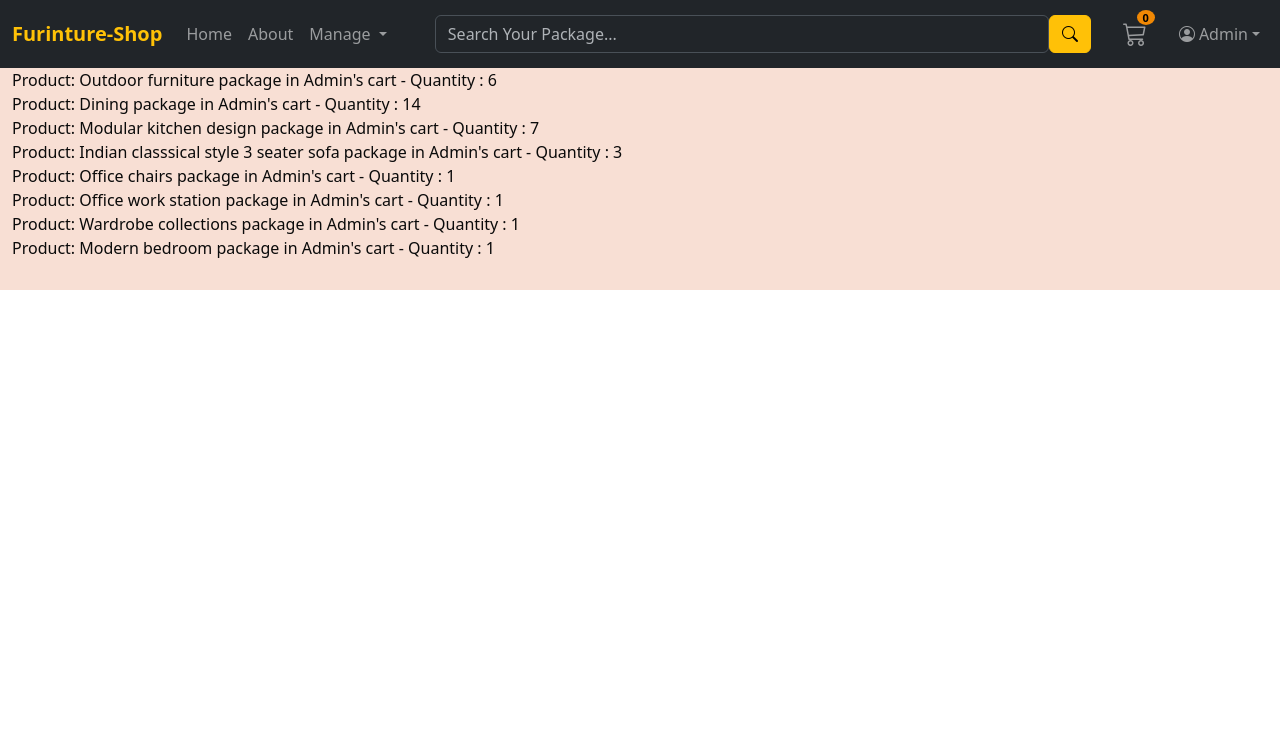
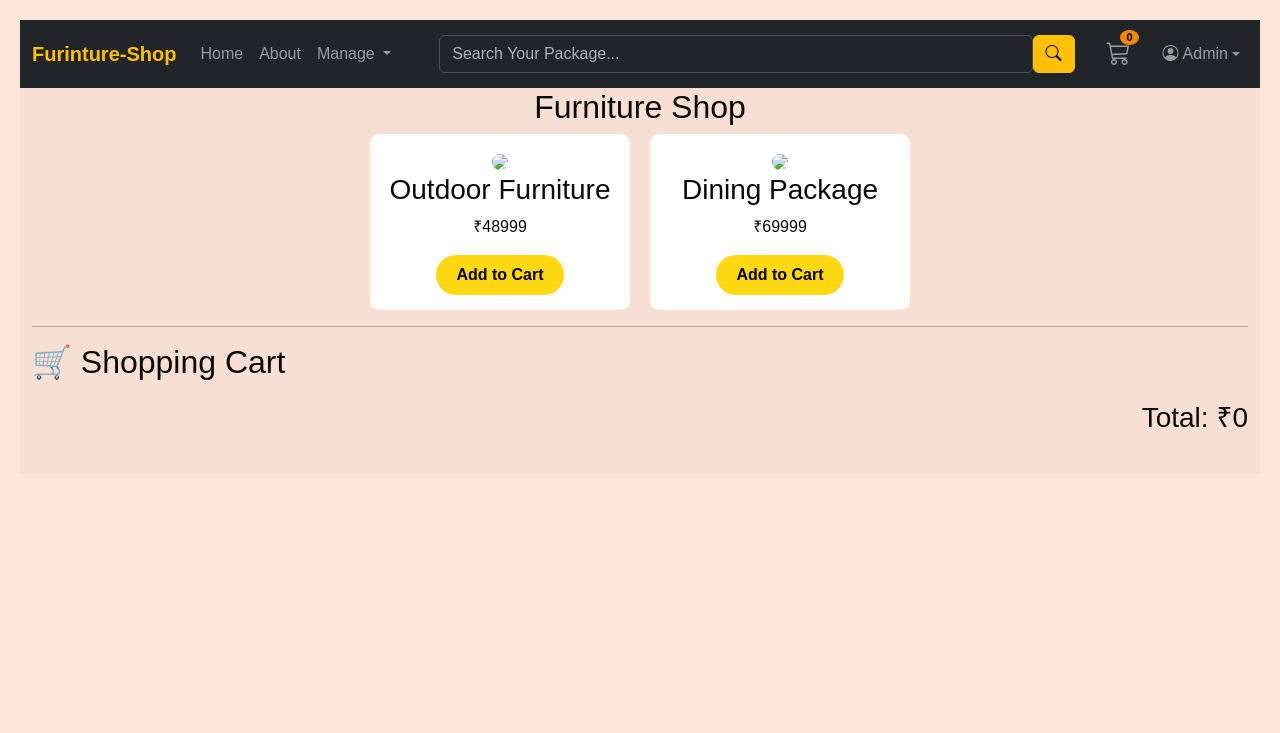
Before and after one commit to Harish6578/Model-Home-Furniture, a Django app: page /cart/ in a window 1280 px wide. Shown: the top 733 px of the page. Run offline with Django 5.2, Linux system fonts and the light colour scheme; a user stored in the database is signed in; data comes from the database, SQL or seed files in the repository; both versions use the stored data as it was after the commit; some libraries are stand-ins or nearby versions.

Commit message:
add files

```diff
--- a/static/css/design.css
+++ b/static/css/design.css
@@ -230,3 +230,99 @@ main {
 main{
     background-color: #f8dfd4;
 }
+
+
+
+
+
+
+
+
+
+
+
+
+
+
+
+
+
+body {
+  font-family: Arial, sans-serif;
+  padding: 20px;
+  background: #fde6d8;
+}
+
+.title {
+  text-align: center;
+}
+
+.product-list {
+  display: flex;
+  gap: 20px;
+  justify-content: center;
+}
+
+.product-card {
+  background: #fff;
+  padding: 15px;
+  width: 260px;
+  border-radius: 10px;
+  text-align: center;
+}
+
+.product-card img {
+  width: 100%;
+  border-radius: 8px;
+}
+
+.product-card button {
+  background: #ffd814;
+  border: none;
+  padding: 8px 20px;
+  border-radius: 20px;
+  cursor: pointer;
+  font-weight: bold;
+}
+
+#cart {
+  margin-top: 20px;
+}
+
+.cart-item {
+  background: #fff;
+  display: flex;
+  justify-content: space-between;
+  align-items: center;
+  padding: 10px;
+  margin-bottom: 10px;
+  border-radius: 8px;
+}
+
+.qty-box {
+  display: flex;
+  align-items: center;
+  gap: 10px;
+}
+
+.qty-btn {
+  background: #ffd814;
+  border: none;
+  padding: 5px 12px;
+  font-size: 18px;
+  cursor: pointer;
+  border-radius: 5px;
+}
+
+.delete-btn {
+  background: red;
+  color: white;
+  border: none;
+  padding: 5px 10px;
+  cursor: pointer;
+  border-radius: 5px;
+}
+
+.total {
+  text-align: right;
+}
--- a/static/js/scripts.js
+++ b/static/js/scripts.js
@@ -56,3 +56,87 @@ products_container.addEventListener('click', async function (event) {
         btn.innerText = "Add to Cart";
     }
 });
+
+
+
+
+
+
+
+
+
+
+
+
+
+
+
+
+
+
+
+
+
+
+
+let cartItems = {};
+
+function addToCart(id, name, price) {
+  if (cartItems[id]) {
+    cartItems[id].qty++;
+  } else {
+    cartItems[id] = {
+      name: name,
+      price: price,
+      qty: 1
+    };
+  }
+  renderCart();
+}
+
+function increaseQty(id) {
+  cartItems[id].qty++;
+  renderCart();
+}
+
+function decreaseQty(id) {
+  if (cartItems[id].qty > 1) {
+    cartItems[id].qty--;
+  }
+  renderCart();
+}
+
+function deleteItem(id) {
+  delete cartItems[id];
+  renderCart();
+}
+
+function renderCart() {
+  let cartDiv = document.getElementById("cart");
+  let total = 0;
+  cartDiv.innerHTML = "";
+
+  for (let id in cartItems) {
+    let item = cartItems[id];
+    total += item.price * item.qty;
+
+    cartDiv.innerHTML += `
+      <div class="cart-item">
+        <div>
+          <strong>${item.name}</strong><br>
+          ₹${item.price * item.qty}
+        </div>
+
+        <div class="qty-box">
+          <button class="qty-btn" onclick="decreaseQty(${id})">−</button>
+          <span>${item.qty}</span>
+          <button class="qty-btn" onclick="increaseQty(${id})">+</button>
+        </div>
+
+        <button class="delete-btn" onclick="deleteItem(${id})">Delete</button>
+      </div>
+    `;
+  }
+
+  document.getElementById("total").innerText = total;
+}
--- a/templates/cart/cart.html
+++ b/templates/cart/cart.html
@@ -7,11 +7,49 @@ Delete Product
 {% block content %}
 
 <section class="container-fluid">
-    {% for item in cart_items %}
+    <!-- {% for item in cart_items %}
     <div>
         {{item}}
     </div>
-    {% endfor %}
+    {% endfor %} -->
+
+    <!DOCTYPE html>
+<html lang="en">
+<head>
+<meta charset="UTF-8">
+<title>Furniture Shop</title>
+<link rel="stylesheet" href="style.css">
+</head>
+<body>
+
+<h2 class="title">Furniture Shop</h2>
+
+<div class="product-list">
+  <div class="product-card">
+    <img src="https://via.placeholder.com/250x160">
+    <h3>Outdoor Furniture</h3>
+    <p class="price" data-price="48999">₹48999</p>
+    <button onclick="addToCart(1,'Outdoor Furniture',48999)">Add to Cart</button>
+  </div>
+
+  <div class="product-card">
+    <img src="https://via.placeholder.com/250x160">
+    <h3>Dining Package</h3>
+    <p class="price" data-price="69999">₹69999</p>
+    <button onclick="addToCart(2,'Dining Package',69999)">Add to Cart</button>
+  </div>
+</div>
+
+<hr>
+
+<h2>🛒 Shopping Cart</h2>
+
+<div id="cart"></div>
+
+<h3 class="total">Total: ₹<span id="total">0</span></h3>
+
+</body>
+</html>
 
 </section>
 
```
Also changed, not shown: db.sqlite3.
